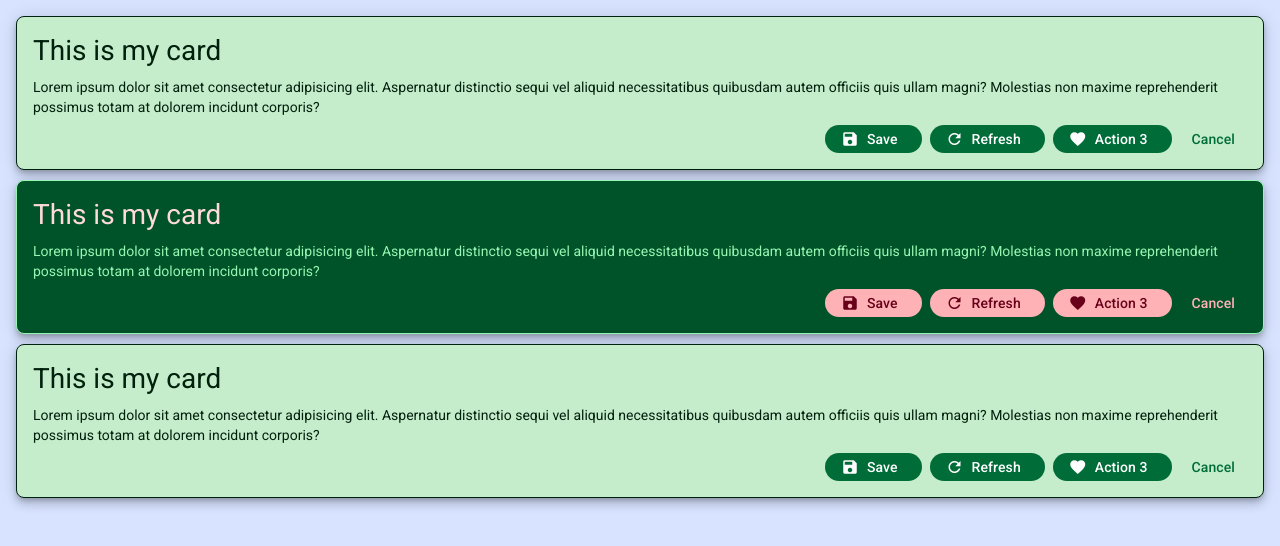
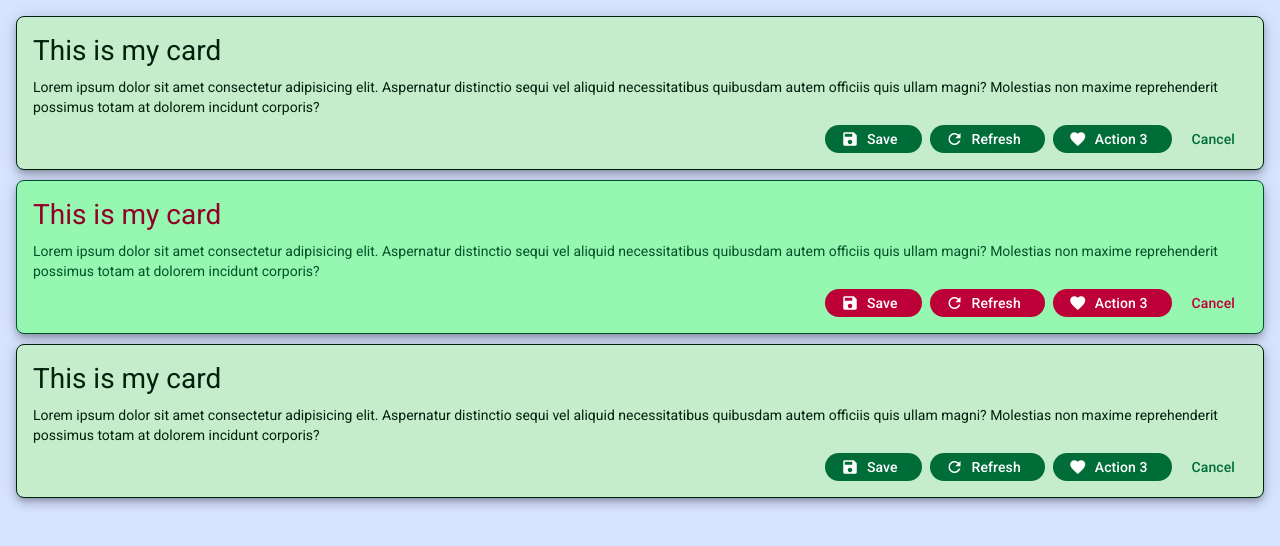
Before and after one commit to matiasArt/UDEMY-ANGULAR-MATERIAL-ADVANCED, an Angular app: page / in a window 1280 px wide. Shown: the top 546 px of the page. Built offline with nearby package versions, Linux system fonts and the light colour scheme.

Commit message:
paso a tema light

```diff
--- a/src/styles.scss
+++ b/src/styles.scss
@@ -12,7 +12,7 @@ body {
 }
 
 body {
-  color-scheme: dark;
+  color-scheme: light;
   padding: 1rem;
   margin: 0;
   font-family: Robot,"Helvetica Neue", sans-serif;
```
